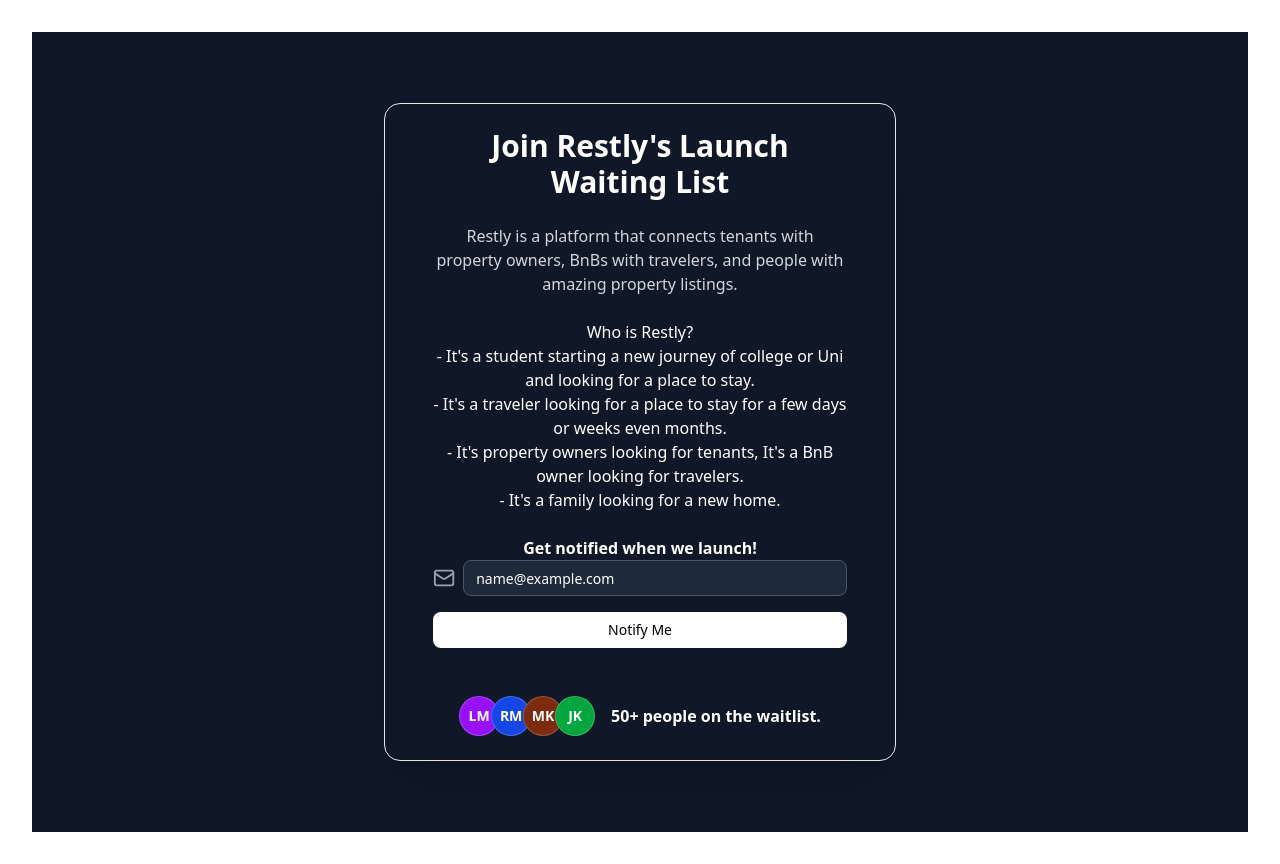
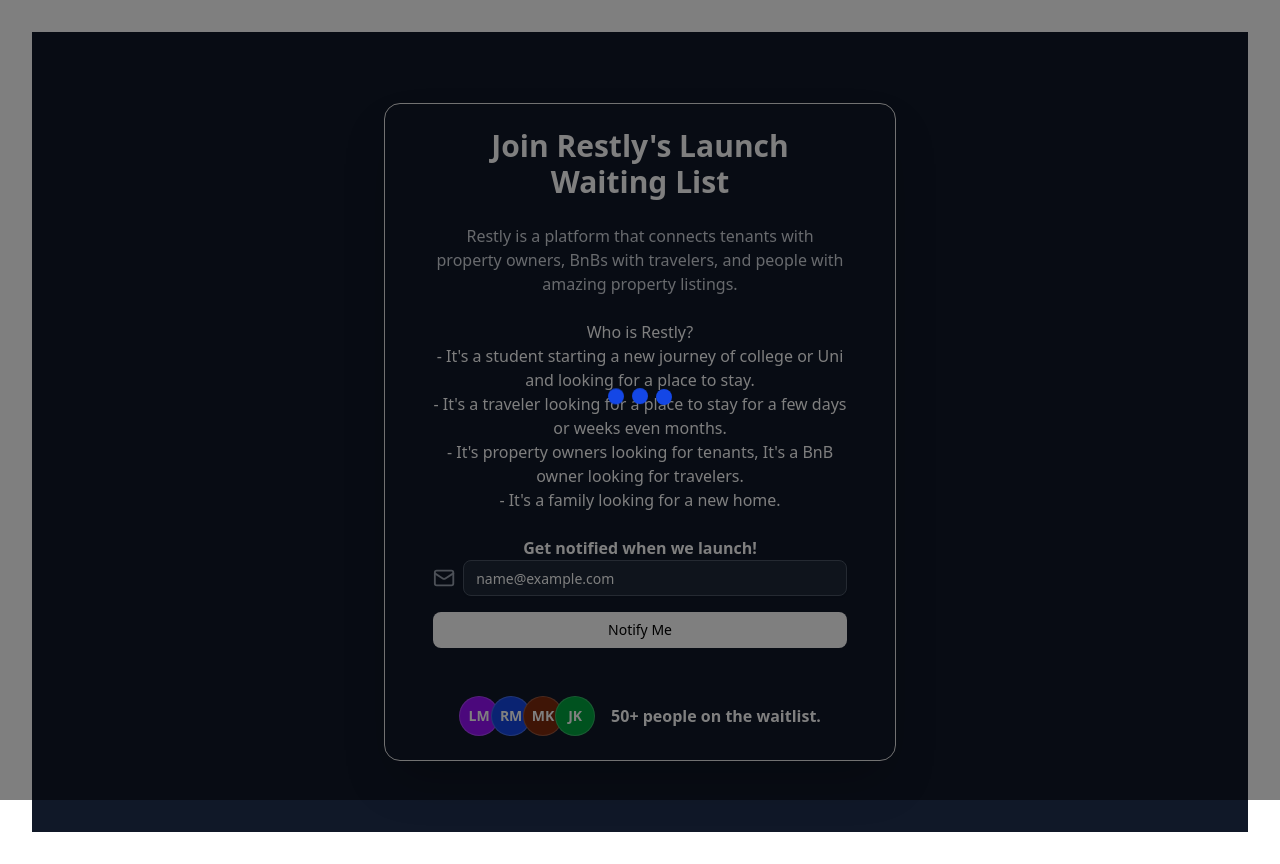
Before and after one commit to whoIsImai/Restly-waitinglist, a React (Vite) app: page / in a window 1280 px wide. Both pictures are taken after typing "name@example.com" into the empty fields and a click on the button "Notify Me". Built offline with nearby package versions, Linux system fonts and the light colour scheme; no server answers.

Commit message:
finished the waiting list

```diff
--- a/src/App.tsx
+++ b/src/App.tsx
@@ -16,25 +16,39 @@
 
   const [email, setEmail] = useState("");
   const [submitted, setSubmitted] = useState(false);
+  const [loading, setLoading] = useState(false);
 
   const handleSubmit = async(e: React.FormEvent) => {
     e.preventDefault();
     if (email) {
+      setLoading(true);
        try {
         await addDoc(collection(db, "waiting_list"), {
           email,
           timestamp: new Date(),
         });
-        console.log("Preview mode - email captured:", email);
         setSubmitted(true);
       } catch (error) {
         console.error("Error saving to Firestore:", error);
+      } finally {
+        setLoading(false);
       }
     }
   };
 
   return (
+
     <div className="min-h-screen bg-gray-900 text-white flex items-center justify-center p-4">
+      {loading && (
+       <div className="fixed inset-0 z-50 flex items-center justify-center bg-black/50">
+          <div className="flex flex-row gap-2">
+            <div className="w-4 h-4 rounded-full bg-blue-700 animate-bounce"></div>
+            <div className="w-4 h-4 rounded-full bg-blue-700 animate-bounce [animation-delay:-.3s]"></div>
+            <div className="w-4 h-4 rounded-full bg-blue-700 animate-bounce [animation-delay:-.5s]"></div>
+          </div>
+        </div>
+
+      )}
       <Card className="max-w-lg w-full bg-gray-900 text-white shadow-2xl rounded-2xl p-6">
         <CardContent className="space-y-6">
           <h1 className="text-3xl font-bold text-center">
--- a/src/lib/firebase.ts
+++ b/src/lib/firebase.ts
@@ -1,10 +1,8 @@
-import 'dotenv/config';
-
 export const firebaseConfig = {
-    apiKey: process.env.APIKEY,
-    authDomain: process.env.AUTHDOMAIN,
-    projectId: process.env.PROJECTID,
-    storageBucket: process.env.STORAGEBUCKET,
-    messagingSenderId: process.env.MESSAGINGSENDERID,
-    appId: process.env.APPID,
+    apiKey: import.meta.env.VITE_APIKEY,
+    authDomain: import.meta.env.VITE_AUTHDOMAIN,
+    projectId: import.meta.env.VITE_PROJECTID,
+    storageBucket: import.meta.env.VITE_STORAGEBUCKET,
+    messagingSenderId: import.meta.env.VITE_MESSAGINGSENDERID,
+    appId: import.meta.env.VITE_APPID,
 }
```
